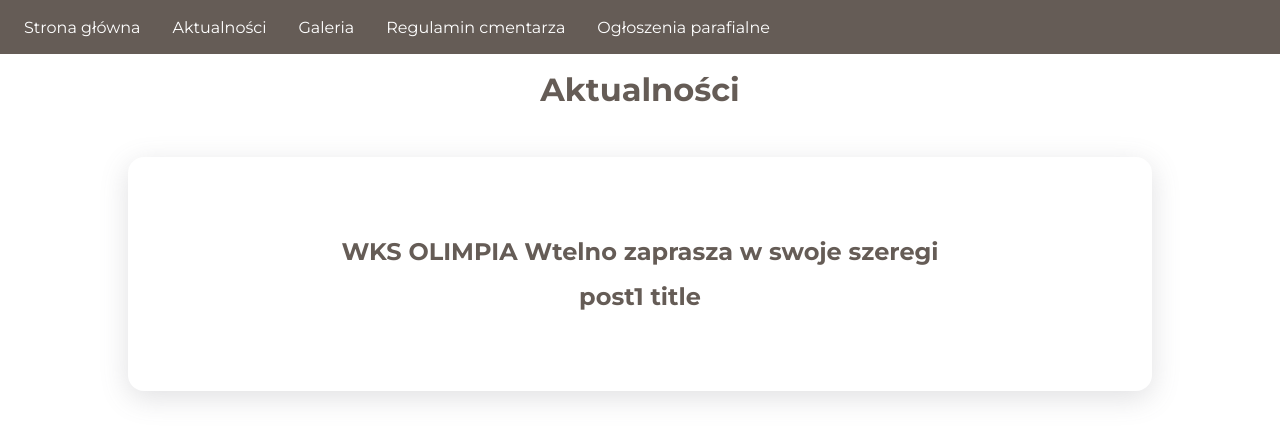
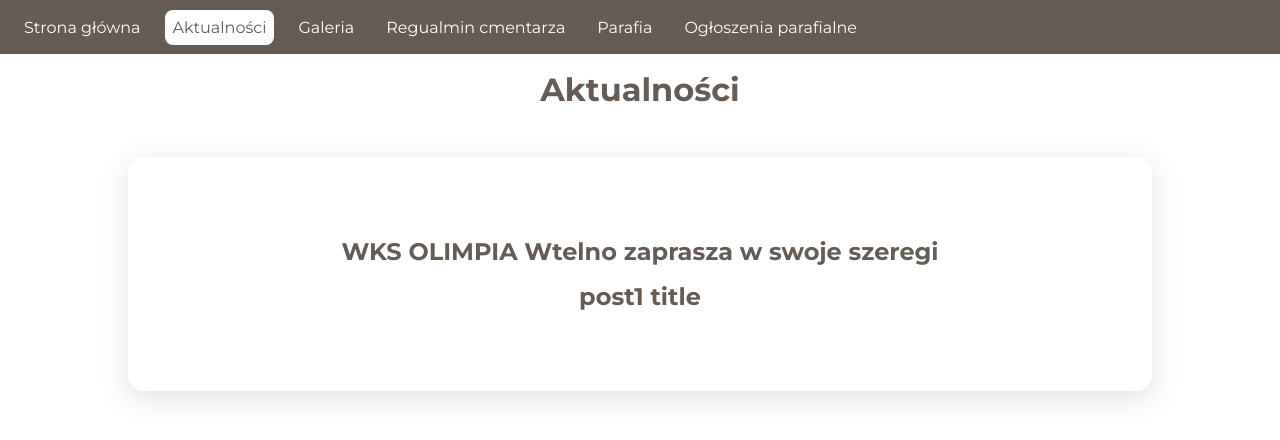
Before and after one commit to kacper-dabrowski/wtelno-blog, a Next.js app: page /aktualnosci/my-first-post in a window 1280 px wide. Shown: the top 440 px of the page. Built offline with nearby package versions, Linux system fonts and the light colour scheme.

Commit message:
refactor(navigation): render navigation items from a map

```diff
--- a/src/navigation/navbar/main/mainNavbar.tsx
+++ b/src/navigation/navbar/main/mainNavbar.tsx
@@ -1,25 +1,19 @@
 import { ReactComponentWithChildren } from "@/shared/types/component";
 import { MainNavbarItem } from "./item";
 import styles from "./main.module.scss";
+import { routes } from "./routes";
 
-interface NavbarProps {}
-
-export const MainNavbar: ReactComponentWithChildren<NavbarProps> = () => (
+export const MainNavbar: ReactComponentWithChildren = () => (
   <nav className={styles["main-container"]}>
     <ul className={styles.list}>
-      <MainNavbarItem title="Strona główna" href="/strona-glowna" exact />
-      <MainNavbarItem title="Aktualności" href="/aktualnosci" exact />
-      <MainNavbarItem title="Galeria" href="/galeria" />
-      <MainNavbarItem
-        title="Regulamin cmentarza"
-        href="/regulamin-cmentarza"
-        exact
-      />
-      <MainNavbarItem
-        title="Ogłoszenia parafialne"
-        href="/parafia/ogloszenia-parafialne"
-        exact
-      />
+      {routes.map(({ title, href, hasSubpages }) => (
+        <MainNavbarItem
+          title={title}
+          href={href}
+          exact={hasSubpages}
+          key={href}
+        />
+      ))}
     </ul>
   </nav>
 );
--- /dev/null
+++ b/src/navigation/navbar/main/routes.ts
@@ -0,0 +1,12 @@
+export const routes = [
+  { title: "Strona główna", href: "/strona-glowna", hasSubpages: true },
+  { title: "Aktualności", href: "/aktualnosci" },
+  { title: "Galeria", href: "/galeria" },
+  { title: "Regualmin cmentarza", href: "/regulamin-cmentarza" },
+  { title: "Parafia", href: "/parafia", hasSubpages: true },
+  {
+    title: "Ogłoszenia parafialne",
+    href: "/parafia/ogloszenia-parafialne",
+    hasSubpages: true,
+  },
+];
--- a/src/posts/post.tsx
+++ b/src/posts/post.tsx
@@ -1,19 +1,18 @@
 import { PostModel } from "@/posts/service/types";
 import { ReactComponent } from "@/shared/types/component";
 import ReactMarkdown from "react-markdown";
+import rehypeRaw from "rehype-raw";
 import { Card } from "./card";
 import styles from "./post.module.scss";
+import { renderImage } from "./renderers/image";
 import {
   MainHeading,
   OrderedList,
   ParagraphText,
-  PostImage,
   SecondaryHeading,
   ThirdLevelHeading,
   getRendererFor,
 } from "./renderers/text";
-import rehypeRaw from "rehype-raw";
-import { renderImage } from "./renderers/image";
 interface PostProps {
   post: PostModel;
 }
```
